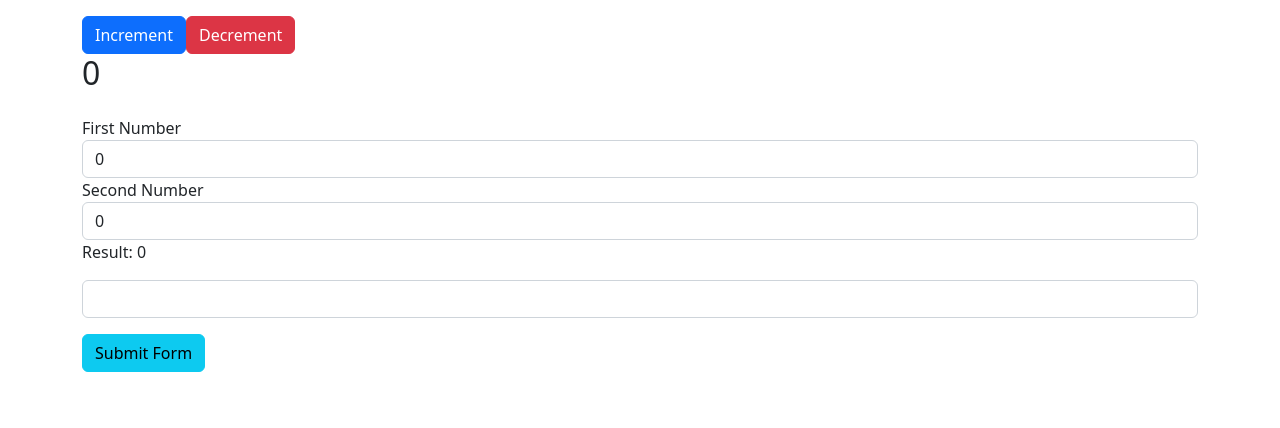
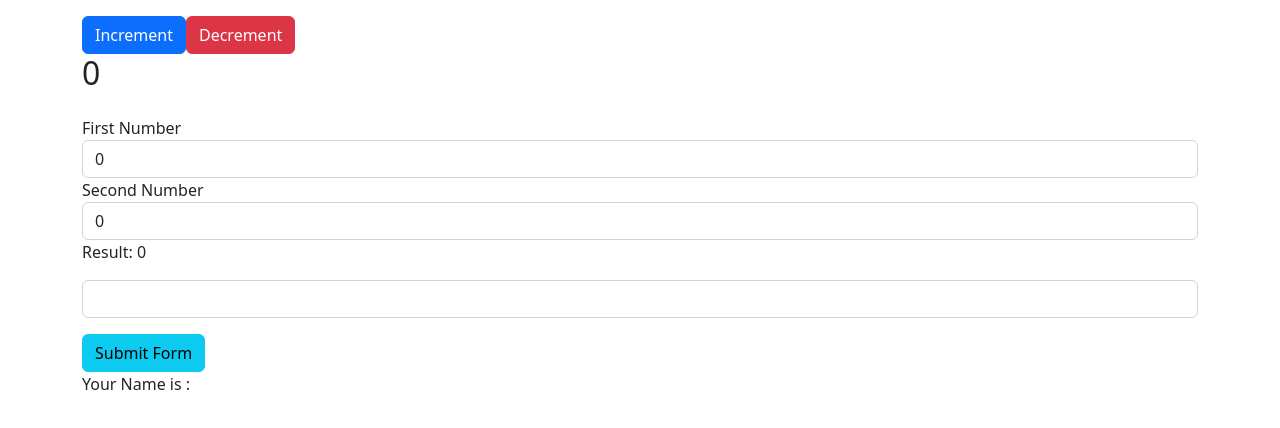
Before and after one commit to SaeedHabibi23/vue-cli, a Vue app: page / in a window 1280 px wide. Shown: the top 428 px of the page. Built offline with nearby package versions, Linux system fonts and the light colour scheme.

Commit message:
v-model is worked

```diff
--- a/src/App.vue
+++ b/src/App.vue
@@ -26,12 +26,17 @@
 
         <div>
           <form action=""  v-on:submit.prevent="submitForm">
-            <input type="text" class="form-control">
+            <input type="text" class="form-control"
+            v-model="name">
             <button class="btn btn-info mt-3"> Submit Form </button>
           </form>
 
           </div>
+          <div>
+            Your Name is : {{ name }}
+          </div>
       </div>
+
     </div>
 </template>
 
@@ -43,7 +48,8 @@ export default {
     return {
       count: 0,
        firstNumber: 0,
-    secondNumber: 0
+    secondNumber: 0,
+    name: ''
     }
   },
   methods:{
@@ -56,6 +62,9 @@ export default {
     submitForm(){
       // event.preventDefault()
       alert('Submited');
+    },
+    setName(event){
+      this.name = event.target.value
     }
 
   },
```
